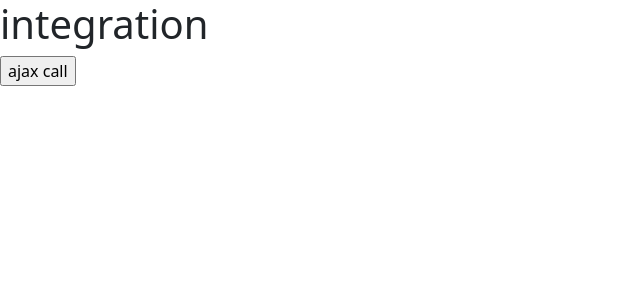
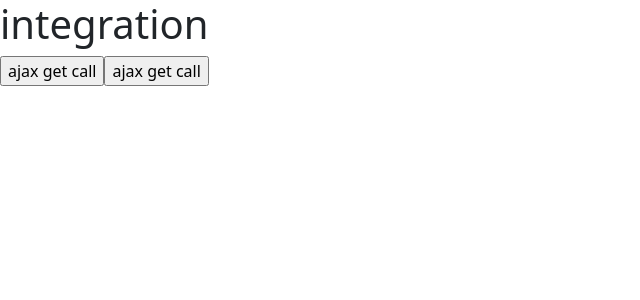
Before and after one commit to Mayuresh0210/my-app, a React (Create React App) app: page / in a window 1280 px wide. Shown: the top 300 px of the page, without its empty margins (0-640 px from the left). Built offline with nearby package versions, Linux system fonts and the light colour scheme.

Commit message:
post done

```diff
--- a/src/App.js
+++ b/src/App.js
@@ -6,18 +6,41 @@ function App(){
   let[title] = useState("api");
   let [messagelist, setMessagelist] = useState([]);
 
+
   let getallmsg= async() => {
-   let  url=`http://localhost:3001//messages`;
+   let  url=`http://localhost:3002/messages`;
    let response =  await  axios.get(url);
      console.log(response);
      messagelist=[...response.data];
      setMessagelist(messagelist);
+
   };
+
+  let createnewmsg= async() => {
+    let url =`http://localhost:3002/message`;
+
+    let data ={id: "48", name: "mayuri" , date : new Date()}
+
+    await axios.post(url , data);
+
+  };
+
+
   return(
 <div>
   <h1>integration</h1>
 
-  <input type="button" value="ajax call" onClick={getallmsg} />
+  <input type="button" value="ajax get call" onClick={getallmsg}
+   />
+
+  {messagelist.map((item) => (
+
+    <div>{item.mayur}</div>
+
+
+  ))}
+
+  <input type="button" value="ajax get call" onClick={createnewmsg}/>
 
 
   </div>
```
